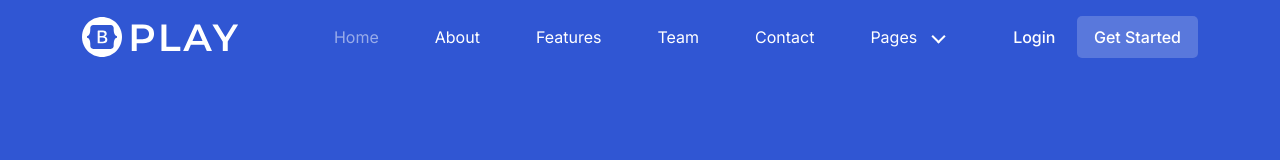
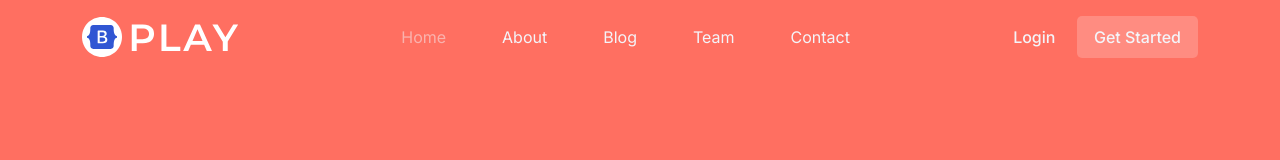
Before and after one commit to recon-internal/static-page, a plain HTML site: page index.html in a window 1280 px wide. Shown: the top 160 px of the page. Drawn offline with Linux system fonts and the light colour scheme.

Commit message:
colour, blog page

```diff
--- a/assets/css/ud-styles.css
+++ b/assets/css/ud-styles.css
@@ -1,23 +1,13 @@
-/* =======
-
-	Template Name: Play Bootstrap
-	Author: UIdeck
-	Author URI: https://uideck.com/
-	Support: https://github.com/uideck/
-	Version: 1.0
-
-======== */
-/*===========================
-  COMMON css
-===========================*/
+
 @import url("https://fonts.googleapis.com/css2?family=Inter:wght@200;300;400;500;600;700;800;900&display=swap");
 :root {
   --font: "Inter", sans-serif;
-  --body-color: #637381;
-  --heading-color: #212b36;
-  --primary-color: #3056d3;
-  --white: #ffffff;
-}
+  --body-color: #3b3f51; /* Darker body color */
+  --heading-color: #1c2230; /* Darker heading color */
+  --primary-color: #ff6f61; /* New primary color, a vibrant coral */
+  --white: #f4f4f9; /* Softer white */
+}
+
 
 body {
   font-family: var(--font);
--- a/index.html
+++ b/index.html
@@ -64,7 +64,7 @@
                     <a class="ud-menu-scroll" href="#about">About</a>
                   </li>
                   <li class="nav-item">
-                    <a class="ud-menu-scroll" href="#features">Features</a>
+                    <a class="ud-menu-scroll" href="#features">Blog</a>
                   </li>
                   <li class="nav-item">
                     <a class="ud-menu-scroll" href="#team">Team</a>
@@ -72,7 +72,7 @@
                   <li class="nav-item">
                     <a class="ud-menu-scroll" href="#contact">Contact</a>
                   </li>
-                  <li class="nav-item nav-item-has-children">
+                  <!-- <li class="nav-item nav-item-has-children">
                     <a href="javascript:void(0)"> Pages </a>
                     <ul class="ud-submenu">
                       <li class="ud-submenu-item">
@@ -109,7 +109,7 @@
                         <a href="404.html" class="ud-submenu-link">404 Page</a>
                       </li>
                     </ul>
-                  </li>
+                  </li> -->
                 </ul>
               </div>
 
```
